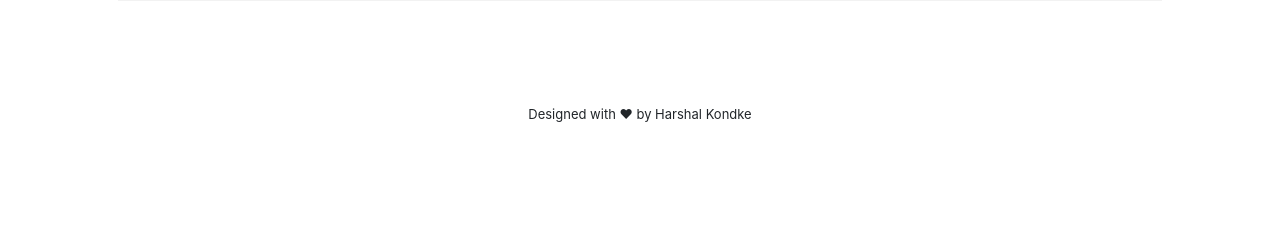
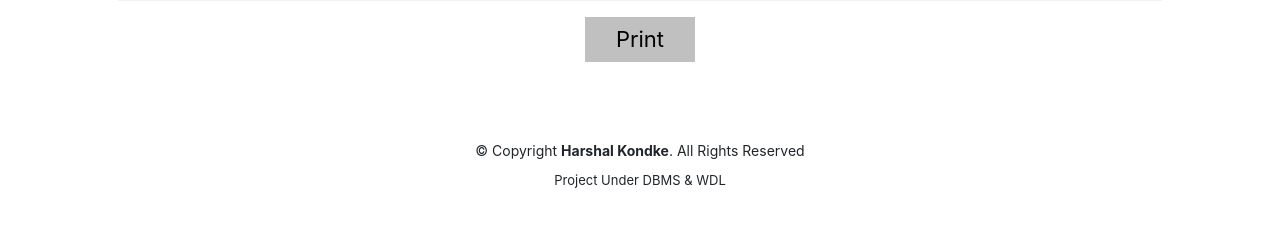
Before and after one commit to harshalkondke/web-app_mini_project, a Flask app: page /admin_display in a window 1280 px wide. Shown: the part 560-787 px from the top of the page. Run offline with Flask 2, Linux system fonts and the light colour scheme; a user stored in the database is signed in; some libraries are stand-ins or nearby versions.

Commit message:
added print functionality in admin section

```diff
--- a/static/styles.css
+++ b/static/styles.css
@@ -59,3 +59,48 @@ main img
   text-align: center;
   font-size: 13px;
 }
+
+@media print {
+  * {
+    display: none;
+  }
+  #printableTable {
+    display: block;
+  }
+}
+
+.button {
+  position: relative;
+  background-color: #C0C0C0;
+  border: none;
+  font-size: 22px;
+  color: #000000;
+  padding: 6px;
+  width: 110px;
+  text-align: center;
+  -webkit-transition-duration: 0.4s;
+  transition-duration: 0.4s;
+  text-decoration: none;
+  overflow: hidden;
+  cursor: pointer;
+}
+
+.button:after {
+  content: "";
+  background: #90EE90;
+  display: block;
+  position: absolute;
+  padding-top: 300%;
+  padding-left: 350%;
+  margin-left: -20px!important;
+  margin-top: -120%;
+  opacity: 0;
+  transition: all 0.8s
+}
+
+.button:active:after {
+  padding: 0;
+  margin: 0;
+  opacity: 1;
+  transition: 0s
+}
--- a/templates/add_std.html
+++ b/templates/add_std.html
@@ -5,7 +5,7 @@
 {% endblock %}
 
 {% block main %}
-    <form action="/add_std" method="post">
+    <form action="/std_add" method="post">
         <div align="left">
             <div class="form-group">
                 <input autocomplete="off" autofocus class="form-control" name="First_name" placeholder="First Name" type="text" required/>
--- a/templates/admin_display.html
+++ b/templates/admin_display.html
@@ -6,7 +6,8 @@
 
 {% block main %}
     <h2>All students in database</h2>
-    <table class="table table-striped">
+    <div id="printableTable">
+        <table class="table table-striped" id="printTable">
             <thead>
                 <tr>
                     <th>Username</th>
@@ -36,4 +37,16 @@
                 {% endfor %}
             </tbody>
         </table>
+    </div>
+    <script>
+        function printData()
+        {
+           var divToPrint=document.getElementById("printTable");
+           newWin= window.open("");
+           newWin.document.write(divToPrint.outerHTML);
+           newWin.print();
+           newWin.close();
+        }
+    </script>
+    <button class="button" onclick="printData()">Print</button>
 {% endblock %}
--- a/templates/admin_layout.html
+++ b/templates/admin_layout.html
@@ -11,7 +11,6 @@
         <!-- documentation at http://getbootstrap.com/docs/4.1/, alternative themes at https://bootswatch.com/ -->
         <link href="https://maxcdn.bootstrapcdn.com/bootstrap/4.1.3/css/bootstrap.min.css" rel="stylesheet">
 
-        <!-- https://favicon.io/emoji-favicons/money-mouth-face/ -->
         <link href="/static/dp.jpg" rel="icon">
 
         <link href="/static/styles.css" rel="stylesheet">
@@ -19,6 +18,7 @@
         <script src="https://code.jquery.com/jquery-3.3.1.min.js"></script>
         <script src="https://cdnjs.cloudflare.com/ajax/libs/popper.js/1.14.3/umd/popper.min.js"></script>
         <script src="https://maxcdn.bootstrapcdn.com/bootstrap/4.1.3/js/bootstrap.min.js"></script>
+        <script src="https://codepen.io/TheLarkInn/pen/EKEdgZ.js"></script>
 
         <title>SDMS {% block title %}{% endblock %}</title>
 
@@ -39,6 +39,7 @@
                         <li class="nav-item"><a class="nav-link" href="/admin_display">Display</a></li></ul>
                     <ul class="navbar-nav ml-auto mt-2">
                         <li class="nav-item"><a class="nav-link" href="/logout">Log Out</a></li>
+
                     </ul>
                 {% endif %}
             </div>
@@ -59,11 +60,11 @@
         <footer id="footer">
 
             <div class="container">
-                <!-- <div class="copyright">
+                <div class="copyright">
                     &copy; Copyright <strong>Harshal Kondke</strong>. All Rights Reserved
-                </div> -->
+                </div>
                 <div class="credits">
-                    Designed with &#10084; by Harshal Kondke
+                    Project Under DBMS & WDL
                 </div>
             </div>
         </footer>
```
Also changed, not shown: templates/layout.html (+4 -4 lines), sdms.db. Lines whose indentation alone changed are shown as unchanged.
